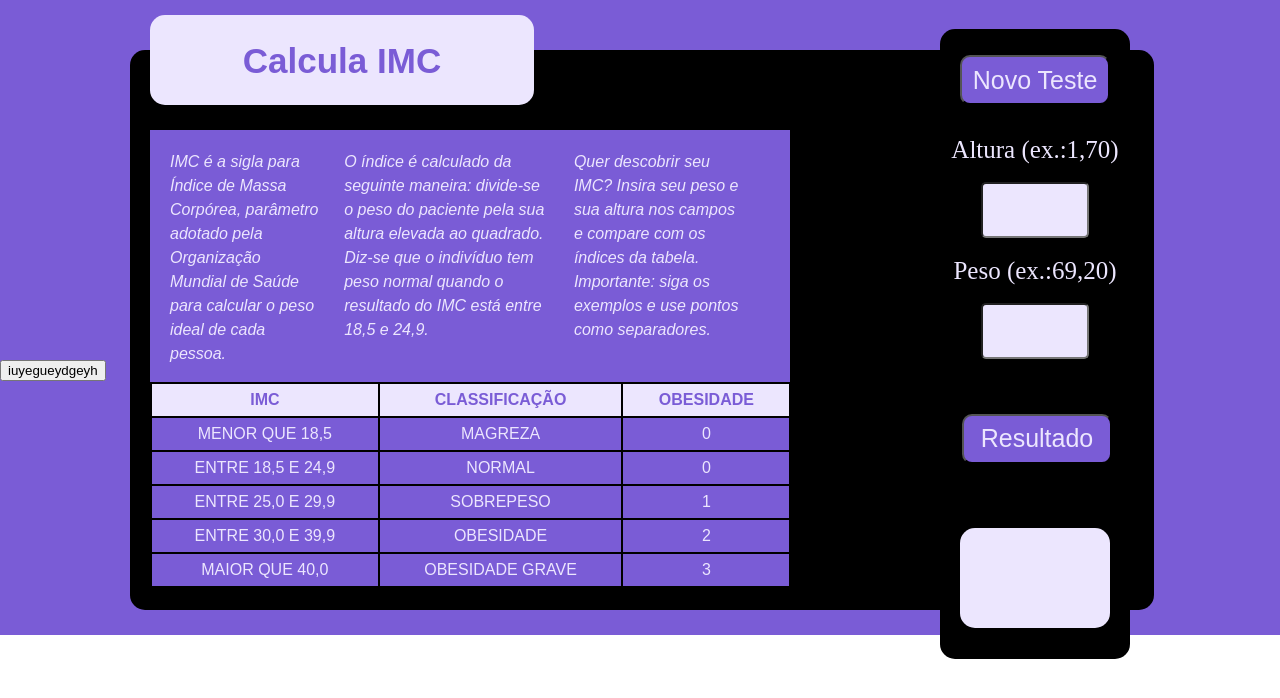
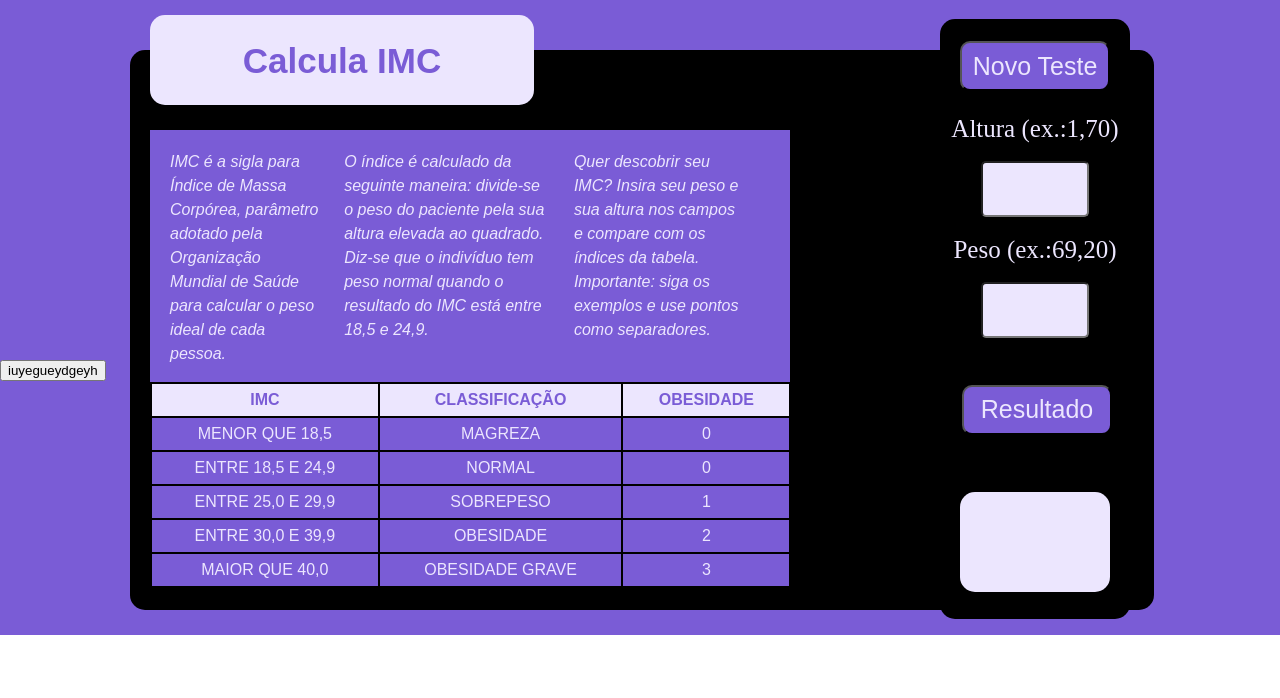
Before and after one commit to HederAlves/Vue-IMC, a Vue app: page / in a window 1280 px wide. Shown: the top 698 px of the page. Built offline with nearby package versions, Linux system fonts and the light colour scheme.

Commit message:
Update
CSS

```diff
--- a/src/components/SectionUser.vue
+++ b/src/components/SectionUser.vue
@@ -87,10 +87,10 @@ export default {
     display: flex;
     flex-direction: column;
     justify-content: space-around;
-    height: 630px;
+    height: 600px;
     border-radius: 15px;
     background: black;
-    margin-top: 150px;
+    margin-top: 140px;
 }
 
 .peso,
```
